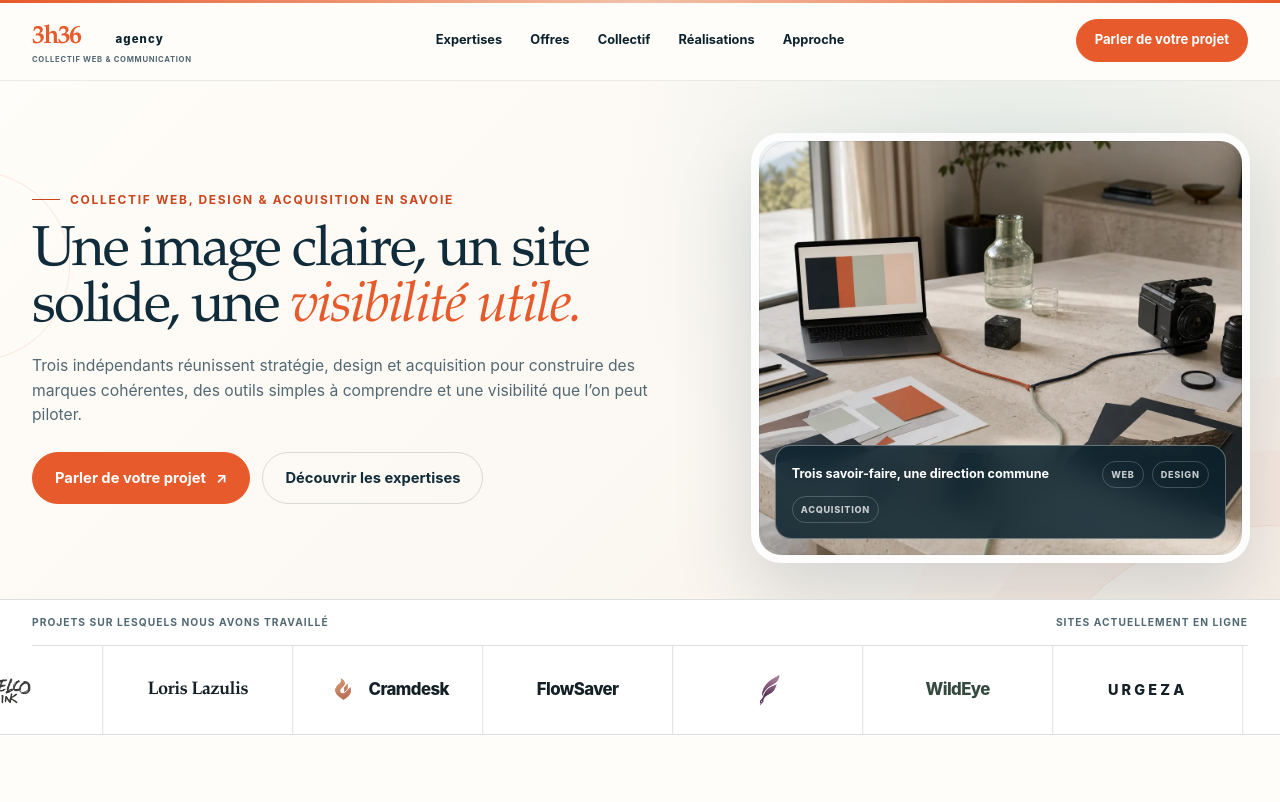
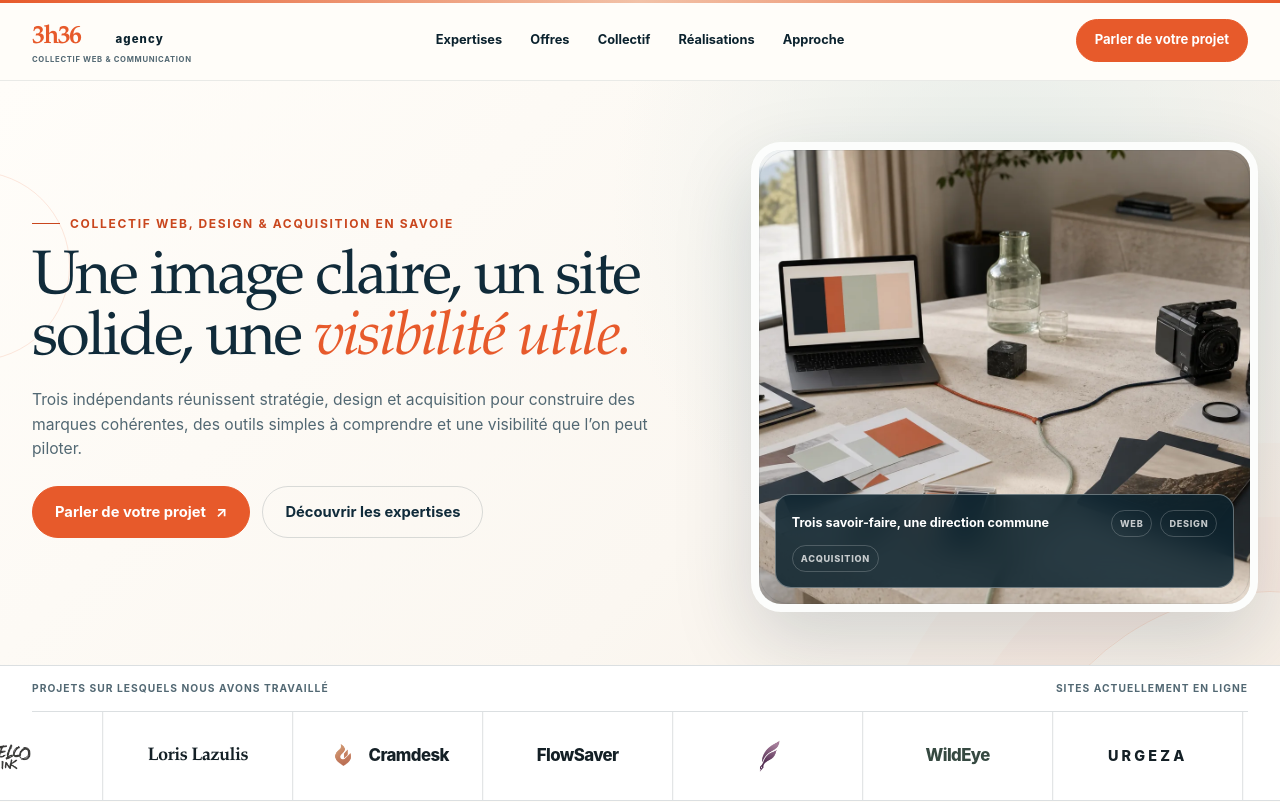
Before and after one commit to LorisDcx/3h36, a Next.js app: page / in a window 1280 px wide. Shown: the top 802 px of the page. Built offline with nearby package versions, Linux system fonts and the light colour scheme.

Commit message:
Make hero fill the first viewport

```diff
--- a/app/globals.css
+++ b/app/globals.css
@@ -2485,9 +2485,11 @@ h3 {
 
 .agency-hero {
   position: relative;
-  min-height: 0;
+  display: grid;
+  grid-template-rows: minmax(0, 1fr) auto;
+  min-height: calc(100svh - 80px);
   overflow: hidden;
-  padding: clamp(32px, 4.2vw, 52px) 0 0;
+  padding: 0;
   background:
     radial-gradient(circle at 79% 17%, rgba(229, 236, 232, 0.95), transparent 34%),
     linear-gradient(135deg, #fffdf9 0%, #fbf7f1 57%, #f6eee5 100%);
@@ -2518,15 +2520,17 @@ h3 {
 .agency-hero-grid {
   position: relative;
   z-index: 1;
+  align-self: stretch;
   display: grid;
   grid-template-columns: minmax(0, 1.08fr) minmax(400px, 0.82fr);
   gap: clamp(40px, 5vw, 70px);
   align-items: center;
-  padding-bottom: clamp(24px, 3vw, 36px);
+  padding-top: clamp(34px, 5vh, 60px);
+  padding-bottom: clamp(30px, 4vh, 48px);
 }
 
 .agency-hero-copy {
-  max-width: 680px;
+  max-width: 720px;
 }
 
 .agency-hero .eyebrow {
@@ -2534,9 +2538,9 @@ h3 {
 }
 
 .agency-hero h1 {
-  max-width: 680px;
+  max-width: 720px;
   margin-bottom: 18px;
-  font-size: clamp(2.85rem, 4.4vw, 4.9rem);
+  font-size: clamp(3rem, 4.8vw, 5.35rem);
   line-height: 0.98;
 }
 
@@ -2559,15 +2563,15 @@ h3 {
 
 .hero-agency-visual {
   position: relative;
-  aspect-ratio: 1.16;
-  min-height: 430px;
+  aspect-ratio: 1.08;
+  min-height: 470px;
   margin: 0;
   overflow: hidden;
   border: 8px solid rgba(255, 255, 255, 0.88);
   border-radius: 30px;
   background: var(--sage);
   box-shadow: 0 30px 78px rgba(16, 43, 58, 0.17);
-  transform: translateY(-8px);
+  transform: translateY(-10px);
 }
 
 .hero-agency-visual::after {
@@ -3818,11 +3822,11 @@ h3 {
   }
 
   .agency-hero h1 {
-    font-size: clamp(2.85rem, 5.2vw, 4.35rem);
+    font-size: clamp(3rem, 5.5vw, 4.65rem);
   }
 
   .hero-agency-visual {
-    min-height: 400px;
+    min-height: 440px;
   }
 
   .intro-grid {
@@ -3849,6 +3853,7 @@ h3 {
   }
 
   .agency-hero {
+    display: block;
     min-height: 0;
     padding-top: 42px;
   }
@@ -3869,6 +3874,11 @@ h3 {
     max-width: none;
   }
 
+  .agency-hero-grid {
+    padding-top: 0;
+    padding-bottom: 30px;
+  }
+
   .hero-agency-visual {
     aspect-ratio: 1.5;
     min-height: 0;
```
